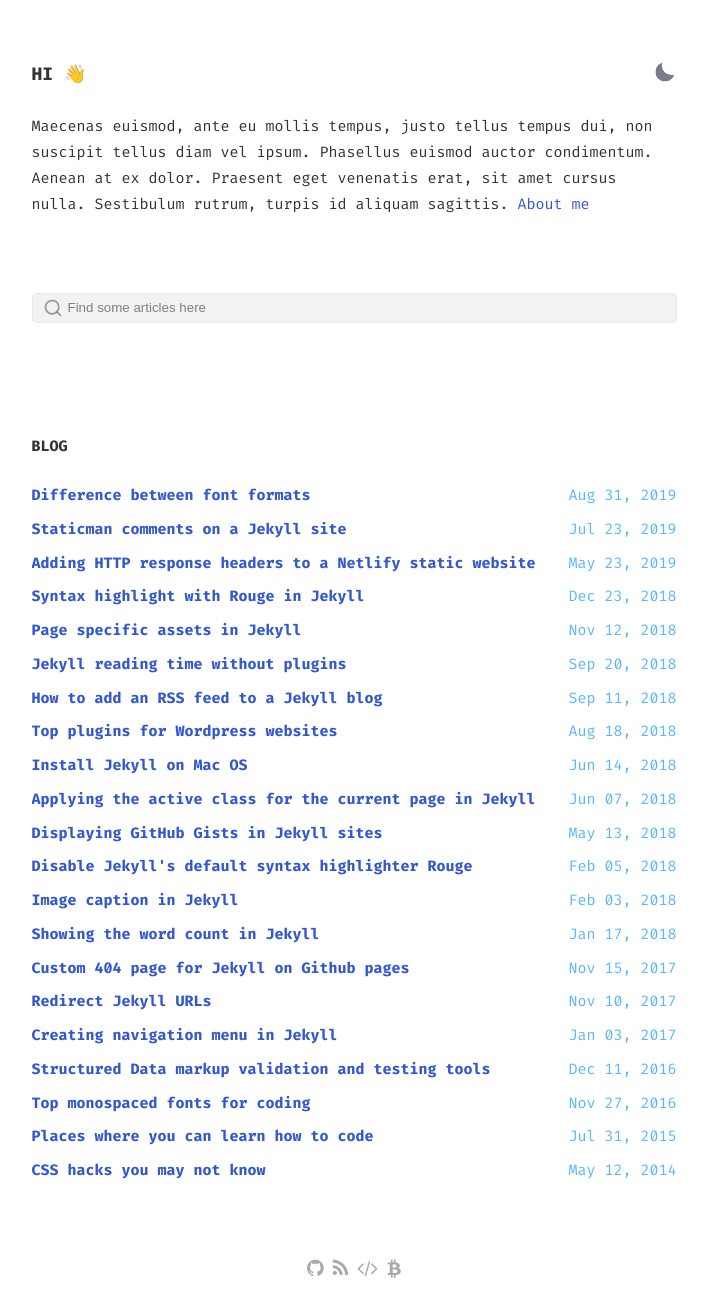
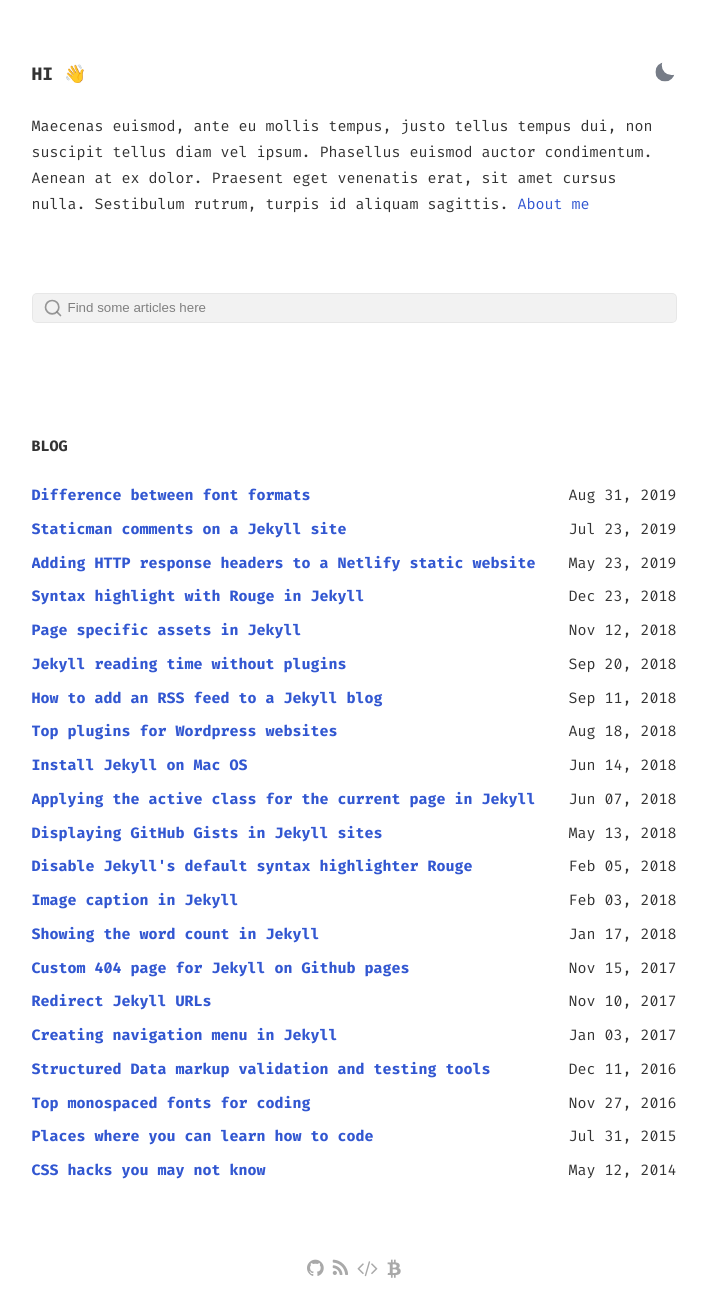
Before and after one commit to DavideBri/Gesko, a Jekyll site: the page built from index.html, in a window 1280 px wide. Shown: the whole page, without its empty margins (286-994 px from the left). Built offline with Jekyll 4.4.1, drawn with Linux system fonts in a browser that asks for light colours.

Commit message:
update time color

```diff
--- a/_sass/_main.scss
+++ b/_sass/_main.scss
@@ -316,7 +316,7 @@ header ul {
 }
 
 time {
-	color: var(--light-text-color);
+	color: var(--main-text-color);
 }
 
 .post > h1.title {
```
